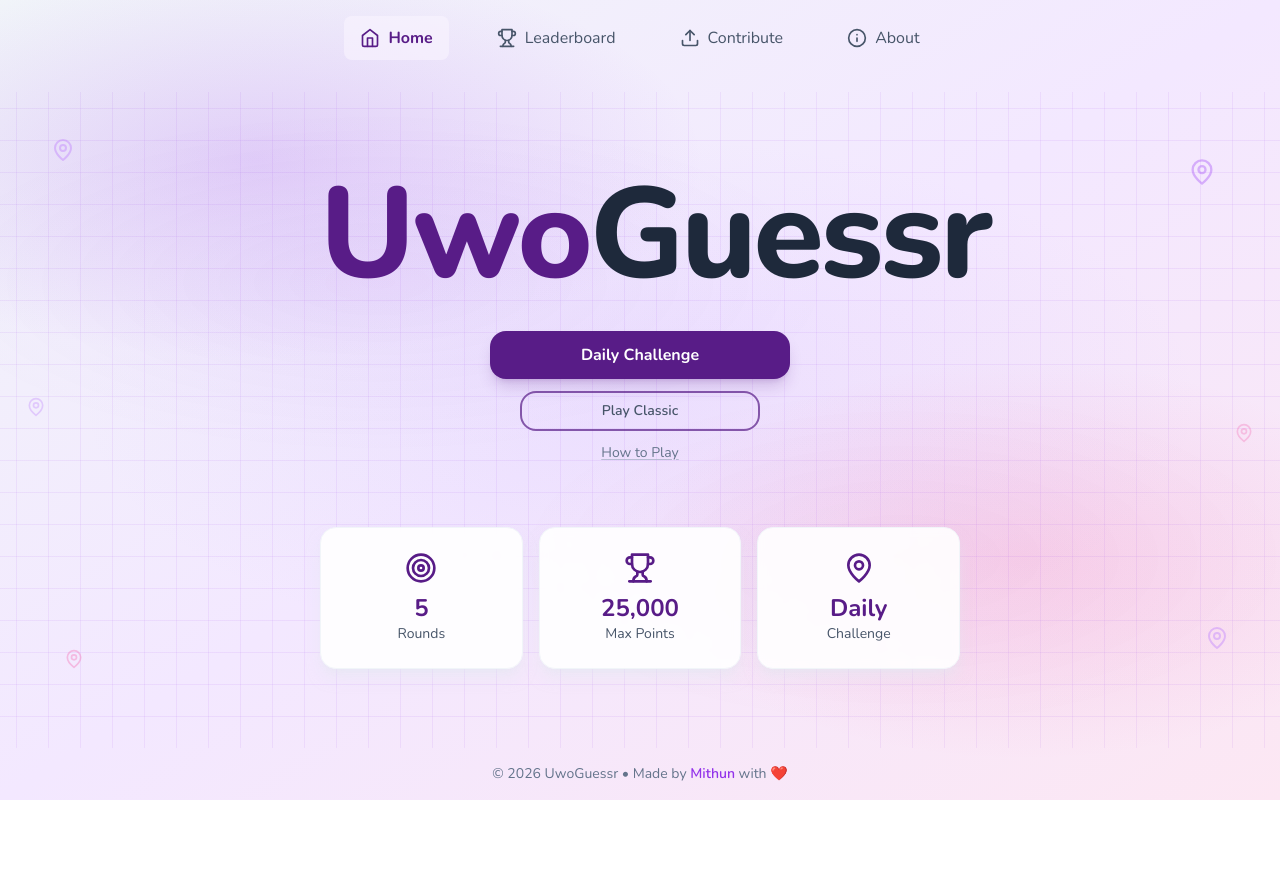
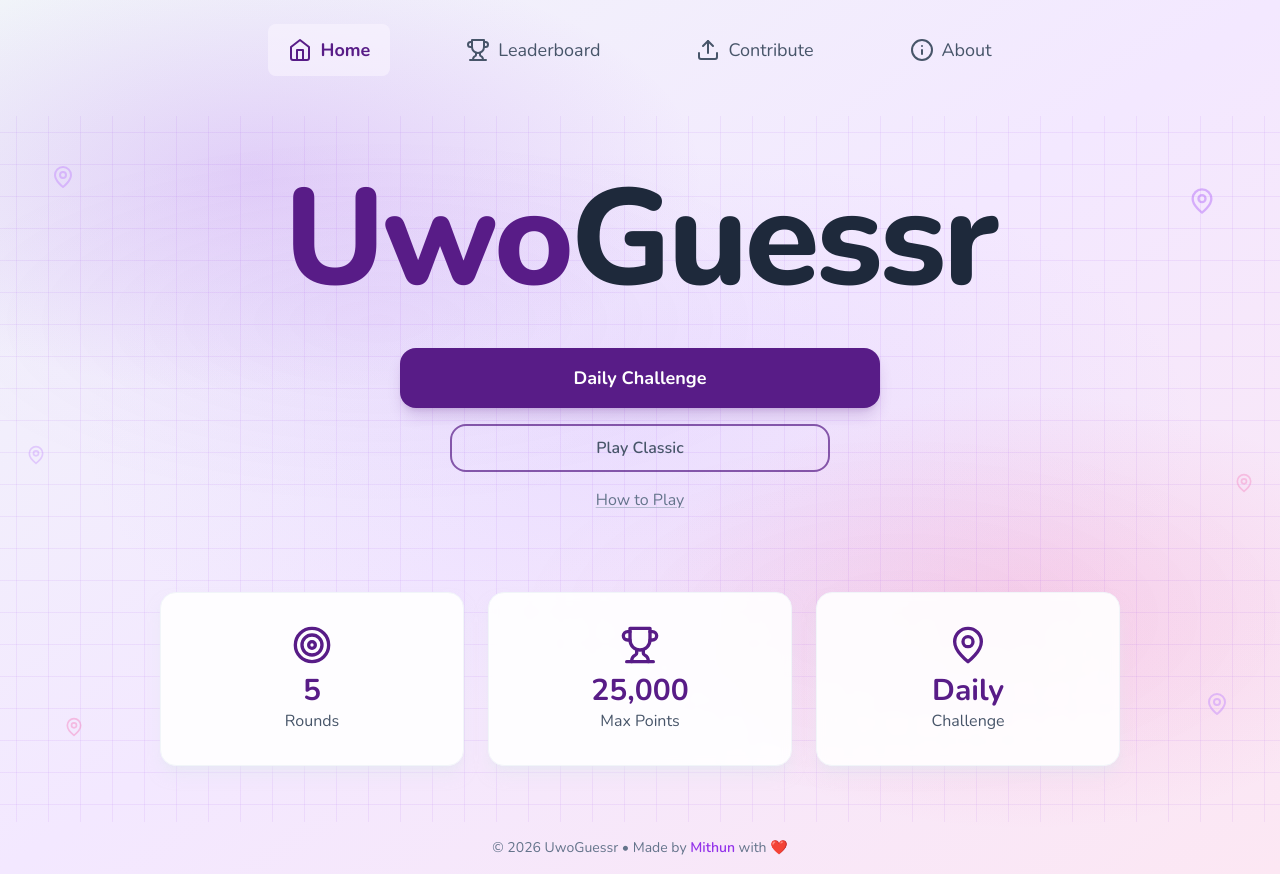
Before and after one commit to Mithun2939/uwoguessr, a React (Vite) app: page / in a window 1280 px wide. Before the commit the page ends 800 px from the top, so only its background shows below. Built offline with nearby package versions, Linux system fonts and the light colour scheme; no server answers.

Commit message:
Increasing size of home

```diff
--- a/src/components/Navbar.tsx
+++ b/src/components/Navbar.tsx
@@ -7,42 +7,42 @@ interface NavbarProps {
 
 export const Navbar: React.FC<NavbarProps> = ({ currentView, onNavigate }) => {
   return (
-    <nav className="max-w-6xl mx-auto flex justify-between items-center mb-8 pt-4 px-4 sm:px-6">
-      <div className="flex gap-6 sm:gap-8 text-slate-600 text-base font-medium flex-wrap">
+    <nav className="max-w-6xl xl:max-w-7xl mx-auto flex justify-center items-center mb-8 lg:mb-10 pt-4 lg:pt-6 px-4 sm:px-6 lg:px-8">
+      <div className="flex gap-6 sm:gap-8 lg:gap-12 xl:gap-14 text-slate-600 text-base lg:text-lg font-medium flex-wrap justify-center">
         <button
           onClick={() => onNavigate('home')}
-          className={`flex items-center gap-2 px-4 py-2.5 rounded-lg transition-all duration-200 hover:text-purple-700 hover:bg-purple-50/80 ${
+          className={`flex items-center gap-2 px-4 py-2.5 lg:px-5 lg:py-3 rounded-lg transition-all duration-200 hover:text-purple-700 hover:bg-purple-50/80 ${
             currentView === 'home' ? 'text-purple-900 font-bold bg-purple-50/60' : ''
           }`}
         >
-          <Home size={20} className="transition-transform duration-200 hover:scale-110" />
+          <Home size={24} className="transition-transform duration-200 hover:scale-110" />
           Home
         </button>
         <button
           onClick={() => onNavigate('leaderboard')}
-          className={`flex items-center gap-2 px-4 py-2.5 rounded-lg transition-all duration-200 hover:text-purple-700 hover:bg-purple-50/80 ${
+          className={`flex items-center gap-2 px-4 py-2.5 lg:px-5 lg:py-3 rounded-lg transition-all duration-200 hover:text-purple-700 hover:bg-purple-50/80 ${
             currentView === 'leaderboard' ? 'text-purple-900 font-bold bg-purple-50/60' : ''
           }`}
         >
-          <Trophy size={20} className="transition-transform duration-200 hover:scale-110" />
+          <Trophy size={24} className="transition-transform duration-200 hover:scale-110" />
           Leaderboard
         </button>
         <button
           onClick={() => onNavigate('contribute')}
-          className={`flex items-center gap-2 px-4 py-2.5 rounded-lg transition-all duration-200 hover:text-purple-700 hover:bg-purple-50/80 ${
+          className={`flex items-center gap-2 px-4 py-2.5 lg:px-5 lg:py-3 rounded-lg transition-all duration-200 hover:text-purple-700 hover:bg-purple-50/80 ${
             currentView === 'contribute' ? 'text-purple-900 font-bold bg-purple-50/60' : ''
           }`}
         >
-          <Upload size={20} className="transition-transform duration-200 hover:scale-110" />
+          <Upload size={24} className="transition-transform duration-200 hover:scale-110" />
           Contribute
         </button>
         <button
           onClick={() => onNavigate('about')}
-          className={`flex items-center gap-2 px-4 py-2.5 rounded-lg transition-all duration-200 hover:text-purple-700 hover:bg-purple-50/80 ${
+          className={`flex items-center gap-2 px-4 py-2.5 lg:px-5 lg:py-3 rounded-lg transition-all duration-200 hover:text-purple-700 hover:bg-purple-50/80 ${
             currentView === 'about' ? 'text-purple-900 font-bold bg-purple-50/60' : ''
           }`}
         >
-          <Info size={20} className="transition-transform duration-200 hover:scale-110" />
+          <Info size={24} className="transition-transform duration-200 hover:scale-110" />
           About
         </button>
       </div>
--- a/src/pages/Home.tsx
+++ b/src/pages/Home.tsx
@@ -26,7 +26,7 @@ export const Home: React.FC<HomeProps> = ({ onStartGame }) => {
   }, [])
 
   return (
-    <div className="flex-1 flex flex-col justify-center p-4 sm:p-6 relative overflow-y-auto min-h-0">
+    <div className="flex-1 flex flex-col justify-center p-4 sm:p-6 lg:p-8 relative overflow-y-auto min-h-0">
       {/* Grid background — extends into padding so it spans the whole area */}
       <div
         className="absolute -inset-4 pointer-events-none"
@@ -59,48 +59,48 @@ export const Home: React.FC<HomeProps> = ({ onStartGame }) => {
       <MapPin className="absolute left-[2%] top-[48%] -translate-y-1/2 w-5 h-5 text-purple-400/35 pointer-events-none" aria-hidden="true" />
       <MapPin className="absolute right-[2%] top-[52%] -translate-y-1/2 w-5 h-5 text-pink-400/35 pointer-events-none" aria-hidden="true" />
 
-      <div className="max-w-2xl mx-auto w-full text-center py-4 relative z-10 px-2 sm:px-4">
-        <h1 className="text-6xl sm:text-8xl md:text-9xl font-extrabold mb-6 sm:mb-8 tracking-tight">
+      <div className="max-w-2xl lg:max-w-4xl xl:max-w-5xl 2xl:max-w-6xl mx-auto w-full text-center py-4 lg:py-6 relative z-10 px-2 sm:px-4 lg:px-8">
+        <h1 className="text-6xl sm:text-8xl md:text-9xl lg:text-[7.5rem] xl:text-[8.5rem] 2xl:text-[9.5rem] font-extrabold mb-6 sm:mb-8 lg:mb-10 tracking-tight">
           <span className="text-purple-900">Uwo</span>
           <span className="text-slate-800">Guessr</span>
         </h1>
 
-        <div className="flex flex-col items-center gap-3">
+        <div className="flex flex-col items-center gap-3 lg:gap-4">
           <button
             onClick={() => onStartGame('daily')}
-            className="w-full max-w-[300px] bg-purple-900 text-white px-6 sm:px-8 py-2.5 sm:py-3 rounded-2xl font-bold hover:bg-purple-800 transition-all duration-200 text-sm sm:text-base shadow-lg shadow-purple-900/20 hover:shadow-xl hover:shadow-purple-900/25 hover:scale-[1.02] active:scale-[0.98]"
+            className="w-full max-w-[300px] sm:max-w-[340px] lg:max-w-[420px] xl:max-w-[480px] bg-purple-900 text-white px-6 sm:px-8 lg:px-12 lg:py-4 py-2.5 sm:py-3 rounded-2xl font-bold hover:bg-purple-800 transition-all duration-200 text-sm sm:text-base lg:text-lg shadow-lg shadow-purple-900/20 hover:shadow-xl hover:shadow-purple-900/25 hover:scale-[1.02] active:scale-[0.98]"
           >
             Daily Challenge
           </button>
           <button
             onClick={() => onStartGame('classic')}
-            className="w-full max-w-[240px] bg-transparent text-slate-600 border-2 border-purple-900/70 px-5 sm:px-6 py-1.5 sm:py-2 rounded-2xl font-semibold hover:border-purple-900 hover:text-slate-800 hover:bg-purple-50/20 transition-all duration-200 text-sm"
+            className="w-full max-w-[240px] sm:max-w-[280px] lg:max-w-[340px] xl:max-w-[380px] bg-transparent text-slate-600 border-2 border-purple-900/70 px-5 sm:px-6 lg:px-8 lg:py-2.5 py-1.5 sm:py-2 rounded-2xl font-semibold hover:border-purple-900 hover:text-slate-800 hover:bg-purple-50/20 transition-all duration-200 text-sm lg:text-base"
           >
             Play Classic
           </button>
           <button
             onClick={() => setShowHowToPlay(true)}
-            className="text-slate-500 hover:text-purple-700 font-medium text-sm transition-all duration-200 underline underline-offset-2 decoration-slate-400/60 hover:decoration-purple-500"
+            className="text-slate-500 hover:text-purple-700 font-medium text-sm lg:text-base transition-all duration-200 underline underline-offset-2 decoration-slate-400/60 hover:decoration-purple-500"
           >
             How to Play
           </button>
         </div>
 
-        <div className="mt-10 sm:mt-16 grid grid-cols-2 sm:grid-cols-3 gap-3 sm:gap-4 text-center">
-          <div className="bg-white/90 backdrop-blur-sm p-4 sm:p-6 rounded-2xl shadow-lg shadow-slate-200/50 border border-slate-100 transition-all duration-300 hover:scale-[1.03] hover:shadow-xl hover:shadow-purple-900/10 hover:border-purple-200/60 cursor-default">
-            <Target className="mx-auto mb-2 text-purple-900 transition-transform duration-300 hover:scale-110" size={32} />
-            <p className="font-bold text-xl sm:text-2xl text-purple-900">{MAX_ROUNDS}</p>
-            <p className="text-slate-600 text-xs sm:text-sm">Rounds</p>
+        <div className="mt-10 sm:mt-16 lg:mt-20 grid grid-cols-2 sm:grid-cols-3 gap-3 sm:gap-4 lg:gap-6 text-center">
+          <div className="bg-white/90 backdrop-blur-sm p-4 sm:p-6 lg:p-8 rounded-2xl shadow-lg shadow-slate-200/50 border border-slate-100 transition-all duration-300 hover:scale-[1.03] hover:shadow-xl hover:shadow-purple-900/10 hover:border-purple-200/60 cursor-default">
+            <Target className="mx-auto mb-2 text-purple-900 transition-transform duration-300 hover:scale-110" size={40} />
+            <p className="font-bold text-xl sm:text-2xl lg:text-3xl text-purple-900">{MAX_ROUNDS}</p>
+            <p className="text-slate-600 text-xs sm:text-sm lg:text-base">Rounds</p>
           </div>
-          <div className="bg-white/90 backdrop-blur-sm p-4 sm:p-6 rounded-2xl shadow-lg shadow-slate-200/50 border border-slate-100 transition-all duration-300 hover:scale-[1.03] hover:shadow-xl hover:shadow-purple-900/10 hover:border-purple-200/60 cursor-default">
-            <Trophy className="mx-auto mb-2 text-purple-900 transition-transform duration-300 hover:scale-110" size={32} />
-            <p className="font-bold text-xl sm:text-2xl text-purple-900">{MAX_POINTS.toLocaleString()}</p>
-            <p className="text-slate-600 text-xs sm:text-sm">Max Points</p>
+          <div className="bg-white/90 backdrop-blur-sm p-4 sm:p-6 lg:p-8 rounded-2xl shadow-lg shadow-slate-200/50 border border-slate-100 transition-all duration-300 hover:scale-[1.03] hover:shadow-xl hover:shadow-purple-900/10 hover:border-purple-200/60 cursor-default">
+            <Trophy className="mx-auto mb-2 text-purple-900 transition-transform duration-300 hover:scale-110" size={40} />
+            <p className="font-bold text-xl sm:text-2xl lg:text-3xl text-purple-900">{MAX_POINTS.toLocaleString()}</p>
+            <p className="text-slate-600 text-xs sm:text-sm lg:text-base">Max Points</p>
           </div>
-          <div className="bg-white/90 backdrop-blur-sm p-4 sm:p-6 rounded-2xl shadow-lg shadow-slate-200/50 border border-slate-100 transition-all duration-300 hover:scale-[1.03] hover:shadow-xl hover:shadow-purple-900/10 hover:border-purple-200/60 cursor-default col-span-2 sm:col-span-1">
-            <MapPin className="mx-auto mb-2 text-purple-900 transition-transform duration-300 hover:scale-110" size={32} />
-            <p className="font-bold text-xl sm:text-2xl text-purple-900">Daily</p>
-            <p className="text-slate-600 text-xs sm:text-sm">Challenge</p>
+          <div className="bg-white/90 backdrop-blur-sm p-4 sm:p-6 lg:p-8 rounded-2xl shadow-lg shadow-slate-200/50 border border-slate-100 transition-all duration-300 hover:scale-[1.03] hover:shadow-xl hover:shadow-purple-900/10 hover:border-purple-200/60 cursor-default col-span-2 sm:col-span-1">
+            <MapPin className="mx-auto mb-2 text-purple-900 transition-transform duration-300 hover:scale-110" size={40} />
+            <p className="font-bold text-xl sm:text-2xl lg:text-3xl text-purple-900">Daily</p>
+            <p className="text-slate-600 text-xs sm:text-sm lg:text-base">Challenge</p>
           </div>
         </div>
       </div>
```
